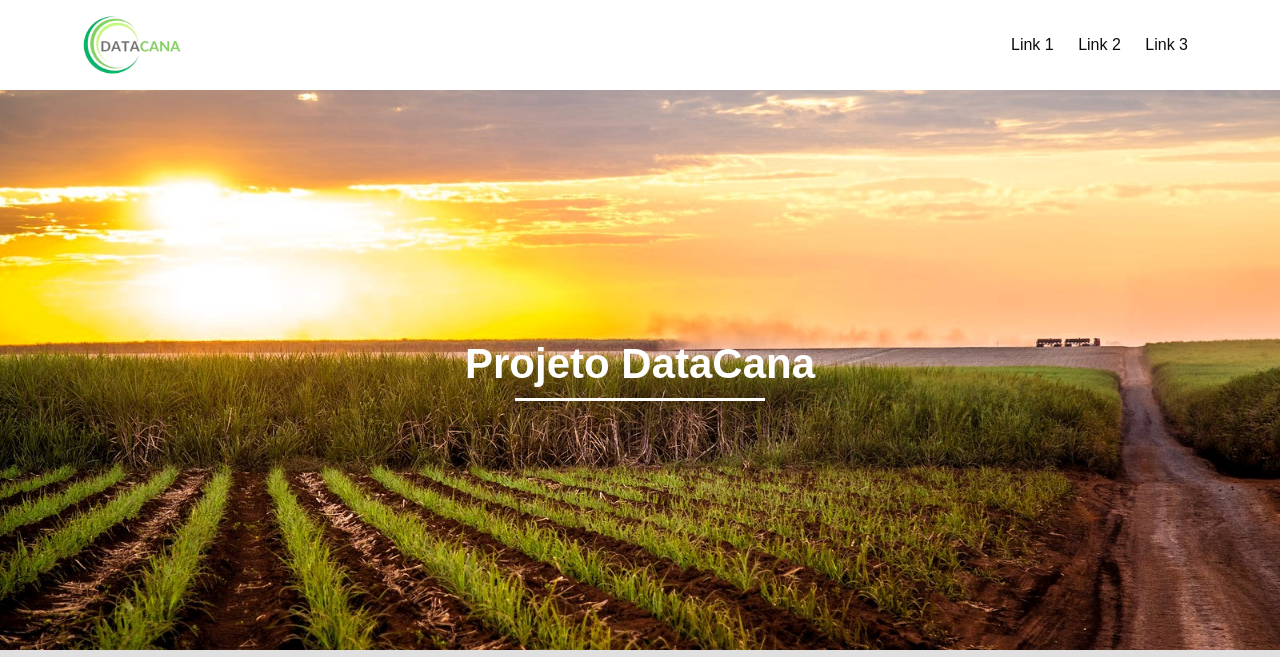
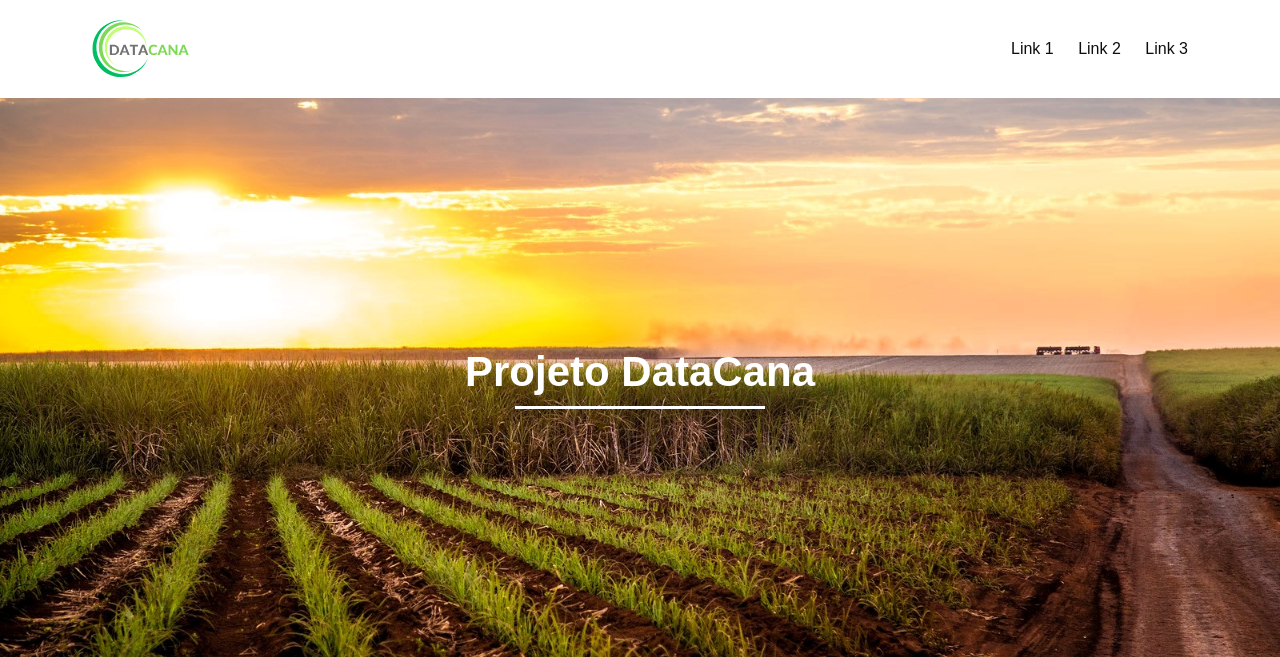
Before and after one commit to pedrokourly/Datacana, a Flask app: page / in a window 1280 px wide. Shown: the top 657 px of the page. Run offline with Flask 3, Linux system fonts and the light colour scheme; some web fonts are replaced.

Commit message:
Update Header

```diff
--- a/static/style.css
+++ b/static/style.css
@@ -35,12 +35,11 @@ header {
     display: flex;
     align-items: center;
     margin: 0px auto;
-    padding: 15px 0px;
+    padding: 10px 0px;
 }
 
 header > div.container > div.d-flex > a > img {
-    width: 100px;
-    height: 60px;
+    width: 115px;
 }
 
 header > div.container > div.d-flex > nav > a {
--- a/templates/default.html
+++ b/templates/default.html
@@ -16,7 +16,7 @@
         <div class="container">
             <div class="d-flex align-items-center justify-content-between">
                 <a href="/">
-                    <img src="../static/images/DataCana.png" alt="Logo Datacana">
+                    <img src="../static/images/DataCana.svg" alt="Logo Datacana">
                 </a>
 
                 <nav>
```
Also changed, not shown: static/images/DataCana.png (deleted), static/images/DataCana.svg (added).
